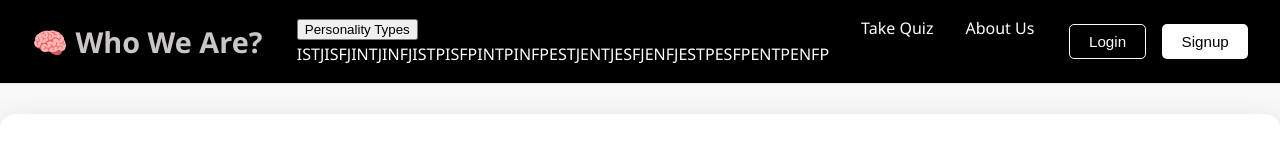
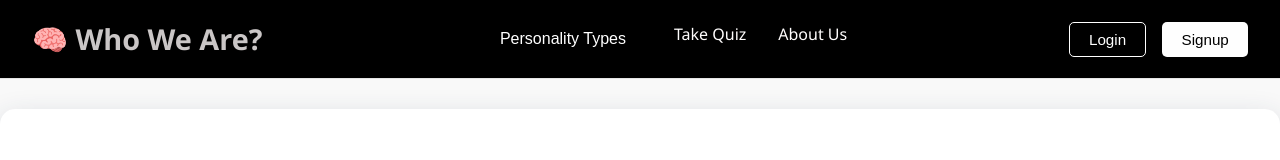
Before and after one commit to sadneya145/WhoWeAre-MBTIOceanTest, a React (Create React App) app in the folder frontend/: page /home/personality/ENFP in a window 1280 px wide. Shown: the top 160 px of the page. Built offline with nearby package versions, Linux system fonts and the light colour scheme; a small style sheet from the web is missing.

Commit message:
Update Header.css

```diff
--- a/frontend/src/Pages/Header/Header.css
+++ b/frontend/src/Pages/Header/Header.css
@@ -96,3 +96,42 @@
   display: flex;
   align-items: center;
 }
+
+/* Dropdown Styles */
+.dropdown {
+  position: relative;
+  display: inline-block;
+}
+
+.dropbtn {
+  background-color: transparent;
+  border: none;
+  color: #fff;
+  font-size: 1rem;
+  cursor: pointer;
+  padding: 0.5rem 1rem;
+}
+
+.dropdown-content {
+  display: none;
+  position: absolute;
+  background-color: white;
+  min-width: 160px;
+  box-shadow: 0px 4px 8px rgba(0,0,0,0.2);
+  z-index: 1;
+}
+
+.dropdown-content a {
+  color: black;
+  padding: 0.6rem 1rem;
+  text-decoration: none;
+  display: block;
+}
+
+.dropdown-content a:hover {
+  background-color: #f0f0f0;
+}
+
+.dropdown:hover .dropdown-content {
+  display: block;
+}
```
